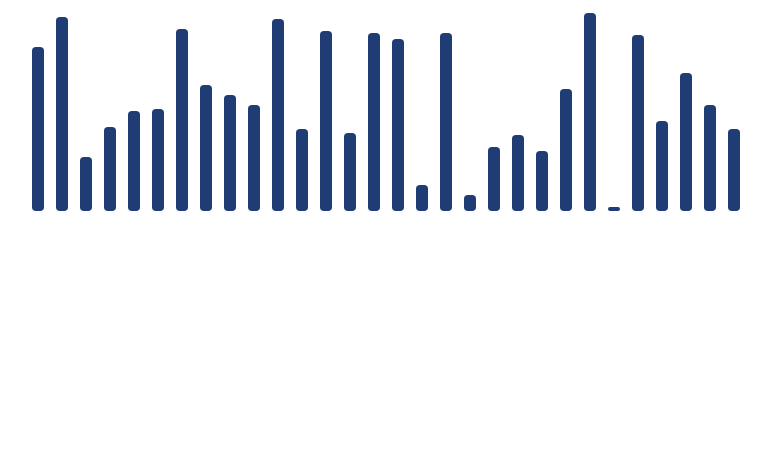
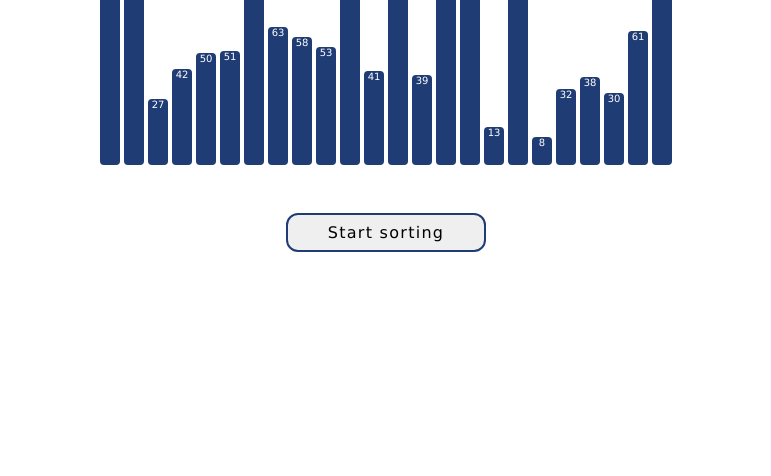
Before and after one commit to Keroz-WD/Bubble-Sort, a plain HTML site: page index.html in a window 1280 px wide. Shown: the part 324-800 px from the top of the page, without its empty margins (254-1025 px from the left). Drawn offline with Linux system fonts and the light colour scheme.

Commit message:
bubble sort v1.0

```diff
--- a/index.html
+++ b/index.html
@@ -12,6 +12,7 @@
   <div id="box">
     <h1>Bubble Sort</h1>
     <div id="graph"></div>
+    <button id="button">Start sorting</button>
   </div>
   <script src="./index.js"></script>
 </body>
--- a/index.js
+++ b/index.js
@@ -1,40 +1,97 @@
+const numItems = 24; // Numbers in the list
+const delay = 90; // Delay in ms between each test
+const numberRange = 100;
+const heightScale = 2;
 let list = [];
+let bars;
+let isSorting = false;
+let isSorted = false;
 
-const newList = (numItems) => {
+const newList = async () => {
+  isSorting = false;
+  isSorted = false;
   for (i = 0; i < numItems; i++) {
-    num = Math.ceil(Math.random() * 100);
-    list.push(num);
+    num = Math.ceil(Math.random() * numberRange);
+    list[i] = num;
     drawBars(num);
   }
-  console.log(list);
+  bars = document.querySelectorAll(".bar");
+  console.log("New list:\n" + list);
 };
 
-const drawBars = (barHeight) => {
-  let bar = document.createElement("div");
-  bar.classList.add("bar");
-  bar.style.height = barHeight * 2 + "px";
-  graph.appendChild(bar);
+// Draw bars in #graph
+const drawBars = async (barHeight) => {
+  let newBar = document.createElement("div");
+  newBar.classList.add("bar");
+  newBar.style.height = barHeight * heightScale + 12 + "px";
+  newBar.textContent = barHeight;
+  graph.appendChild(newBar);
 };
 
-const sortList = () => {
+const deleteBars = async () => {
+  const allBars = [...document.getElementsByClassName("bar")];
+  allBars.forEach((element) => {
+    element.remove();
+  });
+};
+
+const resetGraph = async () => {
+  isSorted = false;
+  await deleteBars();
+  await newList();
+  updateButton();
+};
+
+const sortList = async () => {
   let range = list.length - 1;
+  isSorting = true;
+  isSorted = false;
+  updateButton();
   for (i = 0; i < list.length; i++) {
     for (j = 0; j < range; j++) {
+      bars[j].classList.add("highlight");
       if (list[j] > list[j + 1]) {
+        // Swap list values
         [list[j], list[j + 1]] = [list[j + 1], list[j]];
+        // Swap bars heights
+        bars[j].style.height = list[j] * heightScale + 12 + "px";
+        bars[j + 1].style.height = list[j + 1] * heightScale + 12 + "px";
+        // Swap bars numbers
+        bars[j].textContent = list[j];
+        bars[j + 1].textContent = list[j + 1];
       }
-      delay(i, j);
+      // Slow down the loop
+      await sleep(delay);
+      bars[j].classList.remove("highlight");
     }
     range--;
   }
-  console.log(list);
+  isSorting = false;
+  isSorted = true;
+  updateButton();
+  console.log("Sorted list:\n" + list);
 };
 
-const delay = (i, j) => {
-  setTimeout(() => {
-    console.log("tic");
-  }, 1000);
+const sleep = (delay) => {
+  return new Promise((resolve) => setTimeout(resolve, delay));
 };
 
-newList(30);
-sortList();
+const updateButton = () => {
+  if (isSorting && isSorted === false) {
+    button.textContent = "Sorting...";
+  } else if (isSorting === false && isSorted) {
+    button.textContent = "New list";
+  } else button.textContent = "Start sorting";
+  button.disabled = isSorting;
+};
+
+newList();
+graph.style.height = numberRange * heightScale + 10 + "px";
+
+button.addEventListener("click", (e) => {
+  if (isSorting === false && isSorted === false) {
+    sortList();
+  } else {
+    resetGraph();
+  }
+});
--- a/style.css
+++ b/style.css
@@ -2,7 +2,7 @@
   margin: 0;
   padding: 0;
   box-sizing: border-box;
-  font-family: "Gill Sans", "Gill Sans MT", Calibri, "Trebuchet MS", sans-serif;
+  font-family: "Verdana", sans-serif;
 }
 
 body {
@@ -20,6 +20,10 @@ body {
   padding: 24px;
 }
 
+h1 {
+  padding-bottom: 24px;
+}
+
 #graph {
   display: flex;
   align-items: end;
@@ -27,12 +31,39 @@ body {
 
 .bar {
   background: rgb(32, 60, 117);
-  width: 12px;
+  width: 20px;
   height: 200px;
-  margin: 40px 6px 8px;
+  margin: 40px 2px 8px;
   border-radius: 4px;
+  transition: 80ms ease;
+  font-size: 10px;
+  color: white;
+  text-align: center;
 }
 
 .highlight {
   background: rgb(220, 142, 25);
 }
+
+button {
+  margin-top: 40px;
+  padding: 8px 24px;
+  border: 2px solid rgb(32, 60, 117);
+  border-radius: 12px;
+  cursor: pointer;
+  font-size: 1rem;
+  letter-spacing: 0.08rem;
+  font-weight: 500;
+  min-width: 200px;
+}
+
+button:hover:enabled {
+  background: rgb(32, 60, 117);
+  color: white;
+}
+
+button:disabled {
+  border: 2px solid grey;
+  color: grey;
+  cursor: default;
+}
```
